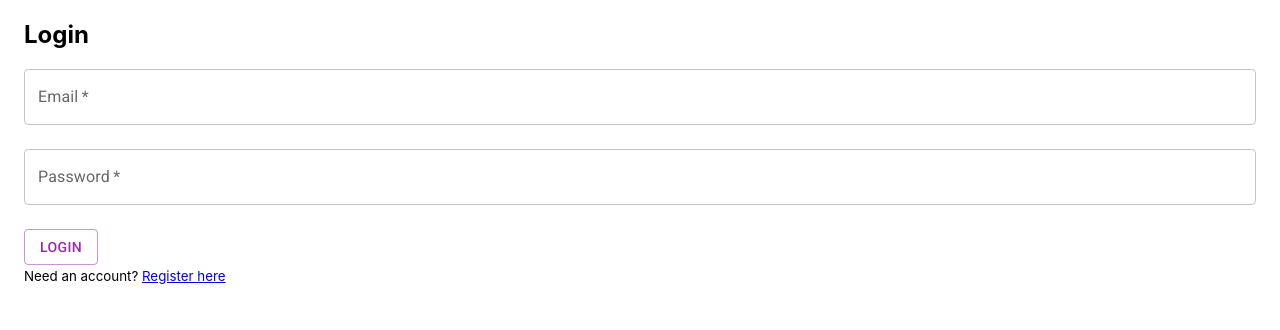
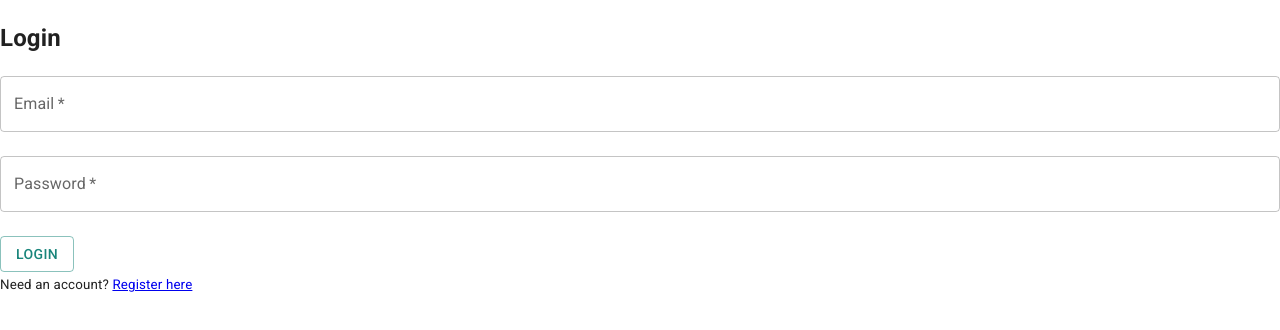
Before and after one commit to annaperlack/Quizzinator, a React (Create React App) app in the folder client/: page / in a window 1280 px wide. Shown: the top 330 px of the page. Built offline with nearby package versions, Linux system fonts and the light colour scheme.

Commit message:
added theme

```diff
--- a/client/public/index.html
+++ b/client/public/index.html
@@ -12,7 +12,7 @@
 
     <link rel="stylesheet" href="https://fonts.googleapis.com/icon?family=Material+Icons" />
     <link rel="stylesheet" href="https://fonts.googleapis.com/css?family=Roboto:300,400,500,700&display=swap"/>
-    <title>React App</title>
+    <title>The Quizinator</title>
   </head>
   <body>
     <noscript>You need to enable JavaScript to run this app.</noscript>
--- a/client/src/App.js
+++ b/client/src/App.js
@@ -53,7 +53,6 @@
   return (
     <ApolloProvider client={client}>
       <Router>
-        <Container maxWidth="xl">
           {isLoggedIn && <NavBar />}
           <div className="container">
             <Routes>
@@ -79,7 +78,6 @@
               />
             </Routes>
           </div>
-        </Container>
       </Router>
     </ApolloProvider>
   );
--- a/client/src/index.js
+++ b/client/src/index.js
@@ -1,17 +1,20 @@
 import React from 'react';
 import ReactDOM from 'react-dom/client';
-import './index.css';
+import CssBaseline from '@mui/material/CssBaseline';
+import { ThemeProvider } from '@mui/material/styles';
 import App from './App';
+import theme from './theme';
 import reportWebVitals from './reportWebVitals';
 
-const root = ReactDOM.createRoot(document.getElementById('root'));
+const rootElement = document.getElementById('root');
+const root = ReactDOM.createRoot(rootElement);
+
 root.render(
-  <React.StrictMode>
+  <ThemeProvider theme={theme}>
+    {/* CssBaseline kickstart an elegant, consistent, and simple baseline to build upon. */}
+    <CssBaseline />
     <App />
-  </React.StrictMode>
+  </ThemeProvider>,
 );
 
-// If you want to start measuring performance in your app, pass a function
-// to log results (for example: reportWebVitals(console.log))
-// or send to an analytics endpoint. Learn more: https://bit.ly/CRA-vitals
 reportWebVitals();
--- /dev/null
+++ b/client/src/theme.js
@@ -0,0 +1,19 @@
+import { red } from '@mui/material/colors';
+import { createTheme } from '@mui/material/styles';
+
+// A custom theme for this app
+const theme = createTheme({
+    palette: {
+        primary: {
+            main: '#556cd6',
+        },
+        secondary: {
+            main: '#19857b',
+        },
+        error: {
+            main: red.A400,
+        },
+    },
+});
+
+export default theme;
```
